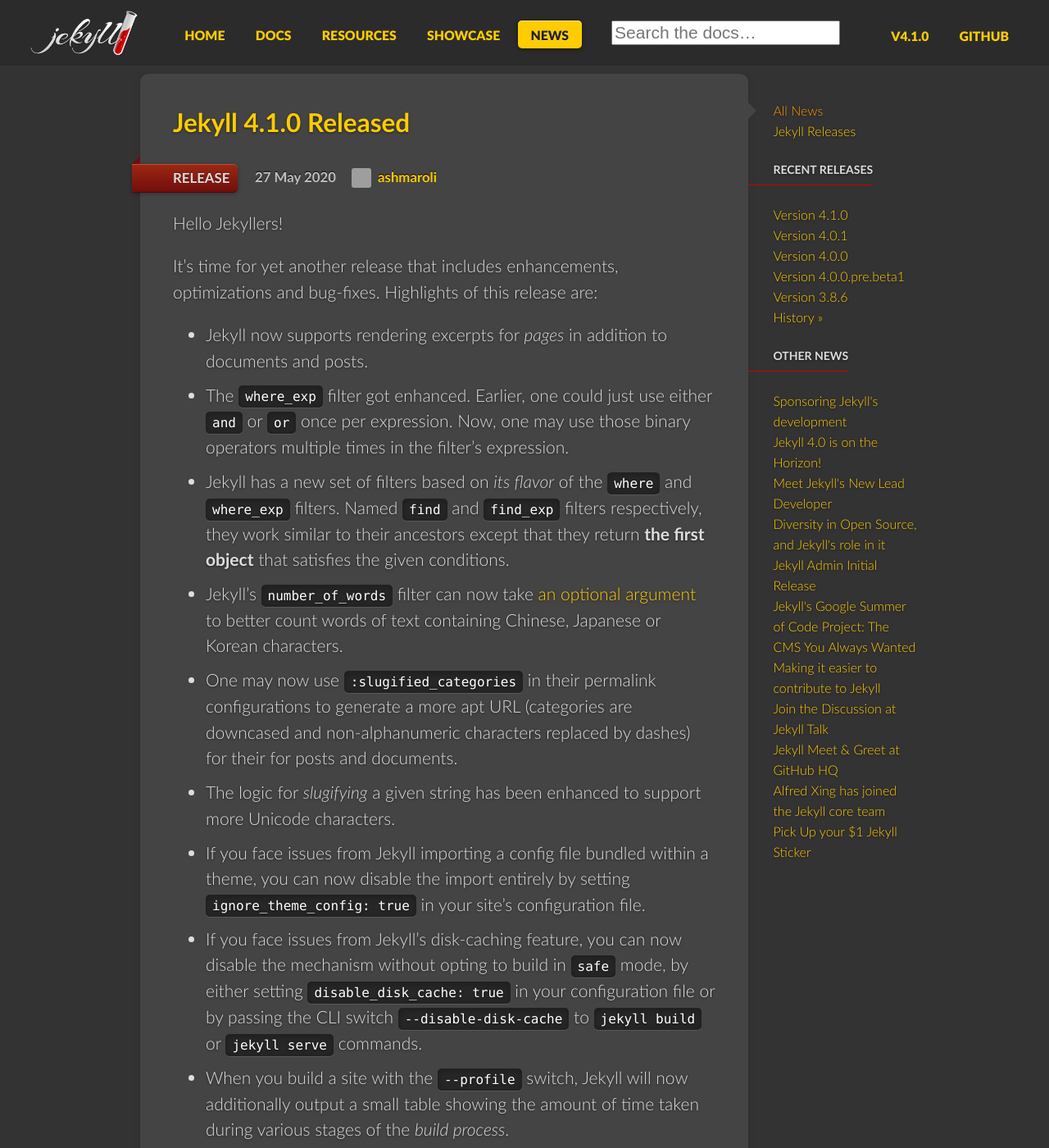
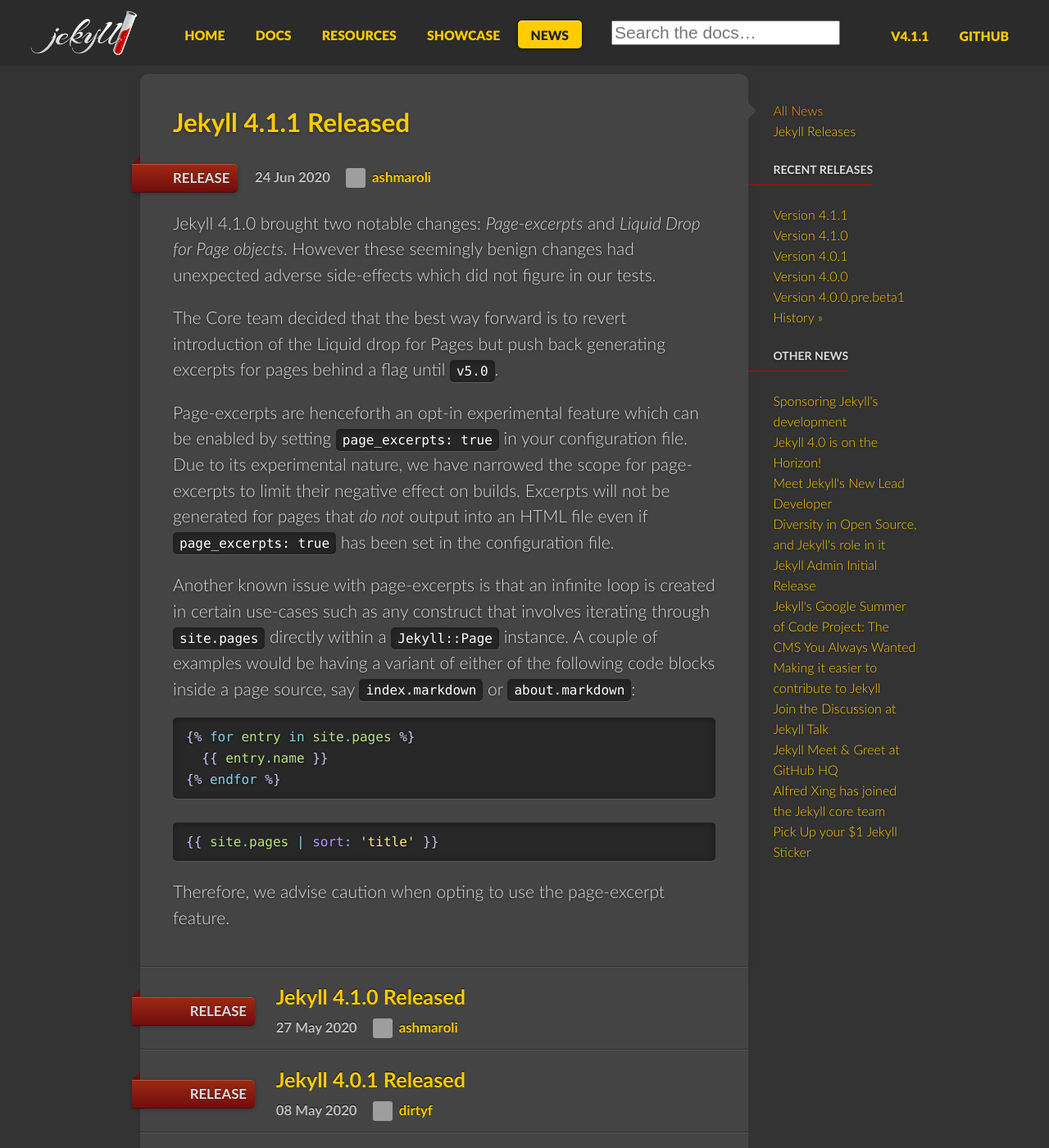
Before and after one commit to jekyllrb-ja/jekyllrb-ja.github.io, a Jekyll site: the page built from pages/news.html, in a window 1280 px wide and 1400 px high. Shown: the whole window at 82% size. Built offline with Jekyll 4.4.1, drawn with Linux system fonts in a browser that asks for light colours; emoji names are drawn with the system emoji font; comment, search, counter and statistics services are not loaded; some of the changed text lies outside the part shown; grey boxes are pictures that could not be loaded.

Commit message:
v4.1.1リリースによる変更

````diff
--- a/_config.yml
+++ b/_config.yml
@@ -1,5 +1,5 @@
 ---
-version: 4.1.0
+version: 4.1.1
 name: Jekyll • シンプルで、ブログのような、静的サイト
 # name: Jekyll • Simple, blog-aware, static sites
 description: プレーンテキストを静的サイトやブログに変えましょう
--- a/_docs/history.md
+++ b/_docs/history.md
@@ -3,6 +3,40 @@
 permalink: "/docs/history/"
 note: This file is autogenerated. Edit /History.markdown instead.
 ---
+## 4.1.1 / 2020-06-24
+{: #v4-1-1}
+
+- Fix grammar in documentation section ([#8265]({{ site.repository }}/issues/8265))
+
+### Development Fixes
+{: #development-fixes-v4-1-1}
+
+- Bump RuboCop to v0.85.x ([#8223]({{ site.repository }}/issues/8223))
+- Expect drive letter only on vanilla windows ([#8227]({{ site.repository }}/issues/8227))
+
+### Bug Fixes
+{: #bug-fixes-v4-1-1}
+
+- Disable page excerpts by default ([#8222]({{ site.repository }}/issues/8222))
+- Revert introduction of PageDrop ([#8221]({{ site.repository }}/issues/8221))
+- Don&#39;t generate excerpts for non-html pages ([#8234]({{ site.repository }}/issues/8234))
+- Make page excerpts consistent with doc excerpts ([#8236]({{ site.repository }}/issues/8236))
+
+### Documentation
+
+- Replace deprecated &#39;show&#39; command with &#39;info&#39; ([#8235]({{ site.repository }}/issues/8235))
+- Change name to ▲Vercel ([#8247]({{ site.repository }}/issues/8247))
+- Add language and examples to describe how to use the configuration op… ([#8249]({{ site.repository }}/issues/8249))
+- Fix missing yaml front matter colon and adjust/add clarifying language. ([#8250]({{ site.repository }}/issues/8250))
+- correct typo ([#8261]({{ site.repository }}/issues/8261))
+- Allow hyperlinks to specific filter documentation ([#8231]({{ site.repository }}/issues/8231))
+- Update link to Netlify step-by-step guide ([#8264]({{ site.repository }}/issues/8264))
+
+### Site Enhancements
+{: #site-enhancements-v4-1-1}
+
+- Including correct Sketch website ([#8241]({{ site.repository }}/issues/8241))
+- Release post for v4.1.1 ([#8243]({{ site.repository }}/issues/8243))
 
 ## 4.1.0 / 2020-05-27
 {: #v4-1-0}
--- /dev/null
+++ b/_posts/2020-06-24-jekyll-4-1-1-released.markdown
@@ -0,0 +1,38 @@
+---
+title: 'Jekyll 4.1.1 Released'
+date: 2020-06-24 16:45:35 +0530
+author: ashmaroli
+version: 4.1.1
+category: release
+---
+
+Jekyll 4.1.0 brought two notable changes: *Page-excerpts* and *Liquid Drop for Page objects*.
+However these seemingly benign changes had unexpected adverse side-effects which did not figure in our tests.
+
+The Core team decided that the best way forward is to revert introduction of the Liquid drop for Pages but push back
+generating excerpts for pages behind a flag until `v5.0`.
+
+Page-excerpts are henceforth an opt-in experimental feature which can be enabled by setting `page_excerpts: true` in
+your configuration file. Due to its experimental nature, we have narrowed the scope for page-excerpts to limit their
+negative effect on builds. Excerpts will not be generated for pages that *do not* output into an HTML file even if
+`page_excerpts: true` has been set in the configuration file.
+
+Another known issue with page-excerpts is that an infinite loop is created in certain use-cases such as any construct
+that involves iterating through `site.pages` directly within a `Jekyll::Page` instance. A couple of examples would be
+having a variant of either of the following code blocks inside a page source, say `index.markdown` or `about.markdown`:
+
+{% raw %}
+
+```liquid
+{% for entry in site.pages %}
+  {{ entry.name }}
+{% endfor %}
+```
+
+```liquid
+{{ site.pages | sort: 'title' }}
+```
+
+{% endraw %}
+
+Therefore, we advise caution when opting to use the page-excerpt feature.
--- a/latest_version.txt
+++ b/latest_version.txt
@@ -1 +1 @@
-4.1.0
+4.1.1
````
